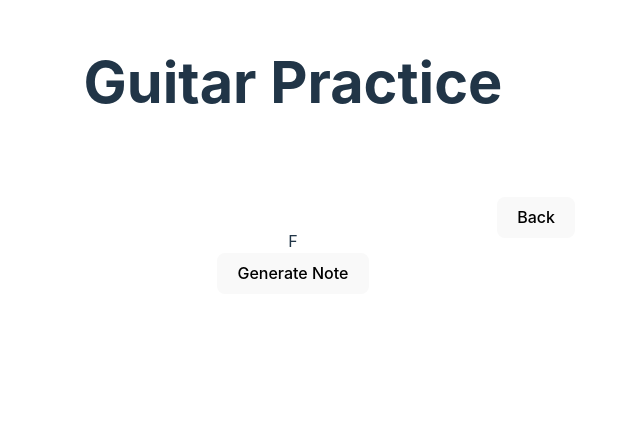
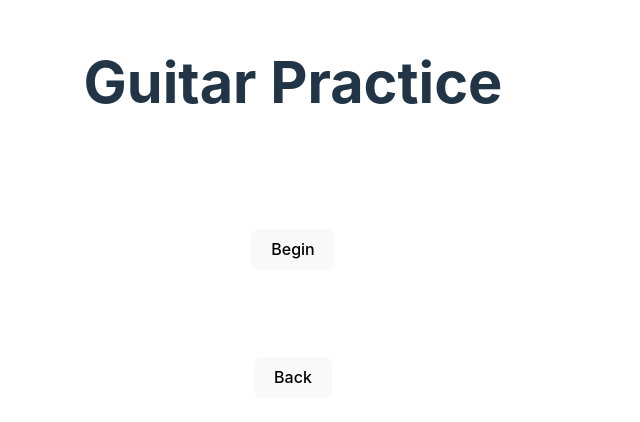
Before and after one commit to ADMPHG/guitar-practice, a React (Vite) app in the folder webapp/: page / in a window 1280 px wide. Both pictures are taken after a click on the button "Start". Shown: the top 422 px of the page, without its empty margins (347-987 px from the left). Built offline with nearby package versions, Linux system fonts and the light colour scheme.

Commit message:
Added bash script to start dev servers with one command. 'Begin' button now automatically serves a series of random notes when pressed.

```diff
--- a/webapp/package.json
+++ b/webapp/package.json
@@ -4,7 +4,7 @@
   "version": "0.0.0",
   "type": "module",
   "scripts": {
-    "dev": "vite",
+    "dev": "../tmux.sh",
     "build": "vite build",
     "lint": "eslint . --ext js,jsx --report-unused-disable-directives --max-warnings 0",
     "preview": "vite preview"
--- a/webapp/src/App.css
+++ b/webapp/src/App.css
@@ -18,6 +18,11 @@
 .difficultySelect {
   grid-row-start: 3;
   text-align: center;
+}
+
+.backButton {
+  grid-row-start: 5;
+  grid-column-start: 3;
 }
 
 option {
--- a/webapp/src/App.jsx
+++ b/webapp/src/App.jsx
@@ -1,9 +1,8 @@
 import './App.css'
 // import { CountButton } from './CountButton'
 import DropdownList from './DropDown'
-import RandomNote from './RandomNote'
-import { useState, useEffect } from 'react'
-import api from './api/posts'
+import RandNoteButton from './RandNoteButton'
+import { useState } from 'react'
 
 export default function App() {
   const [showRandomNote, setShowRandomNote] = useState(false)
@@ -11,7 +10,6 @@ export default function App() {
   function HandleStart() {
     console.log('it\'s dead jim')
     setShowRandomNote(true)
-    // return <RandomNote />
   }
 
   function HandleBack() {
@@ -30,9 +28,9 @@ export default function App() {
   return (
     <>
       <div className="startMenu">
-        {showRandomNote ? <RandomNote /> : <StartMenu />}
+        {showRandomNote ? <RandNoteButton /> : <StartMenu />}
       </div>
-      <div>
+      <div className='backButton'>
         {showRandomNote && <button onClick={HandleBack}>Back</button>}
       </div>
     </>
--- /dev/null
+++ b/webapp/src/RandNoteButton.jsx
@@ -0,0 +1,35 @@
+import { useState } from 'react';
+import api from './api/posts';
+
+function RandNoteButton() {
+  const [data, setData] = useState(null);
+
+  const handleClick = async () => {
+    for (let i = 0; i < 20; i++) {
+      try {
+        const response = await api.get("/api/fretboard");
+        setData(response.data);
+      } catch (err) {
+        if (err.response) {
+            // defined errors not in the 200 response range
+            console.log(err.response.data);
+            console.log(err.response.status);
+            console.log(err.response.hearders);
+        } else {
+            // undefined errors
+            console.log(`Error: ${err.message}`);
+        }
+      }
+      await new Promise(resolve => setTimeout(resolve, 2000));
+    }
+  };
+
+  return (
+    <div>
+      {data == null && <button onClick={handleClick}>Begin</button>}
+      {data && <div>{data}</div>}
+    </div>
+  );
+}
+
+export default RandNoteButton;
--- a/webapp/src/RandomNote.jsx
+++ /dev/null
@@ -1,31 +0,0 @@
-import { useState, useEffect } from 'react';
-import api from './api/posts';
-
-export default function RandomNote() {
-    const [note, setNote] = useState('F')
-
-    const handleClick = async () => {
-        try{
-          const response = await api.get("/api/fretboard");
-          // no need for catch here - if we have gotten this far, response is in the 200 range
-          setNote(response.data);
-        } catch (err) {
-          if (err.response) {
-            // defined errors not in the 200 response range
-            console.log(err.response.data);
-            console.log(err.response.status);
-            console.log(err.response.hearders);
-          } else {
-            // undefined errors
-            console.log(`Error: ${err.message}`);
-          }
-        }
-      }
-
-    return (
-        <div className="noteButton">
-            <div>{note}</div>
-            <button type="submit" onClick={handleClick}>Generate Note</button>
-        </div>
-    )
-}
```
Also changed, not shown: 1 other file (tests, documents, lock files or other folders).
